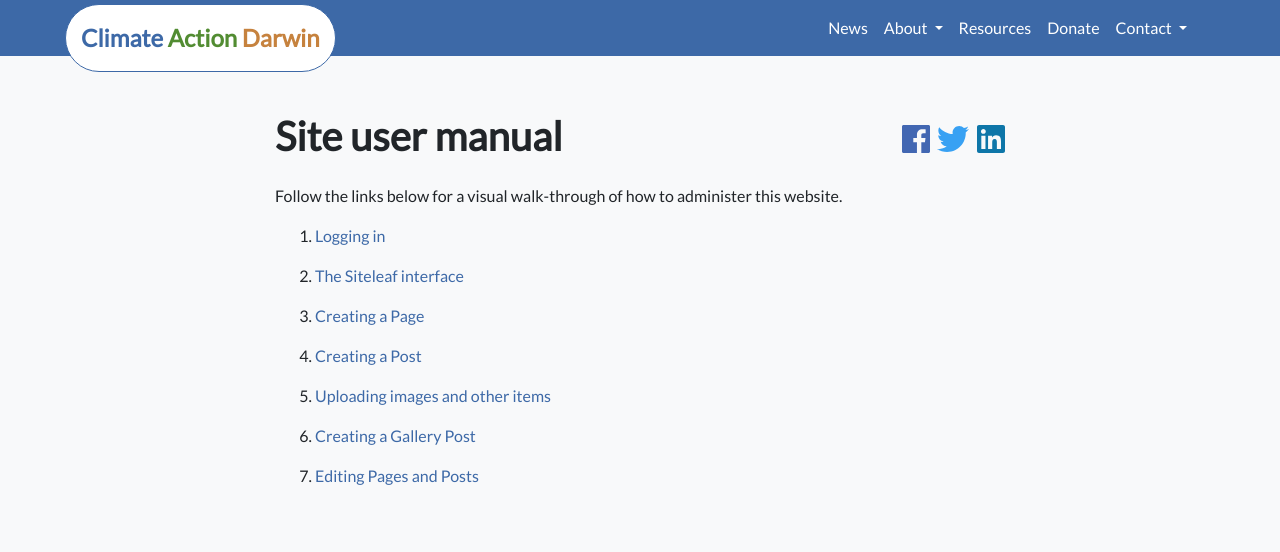
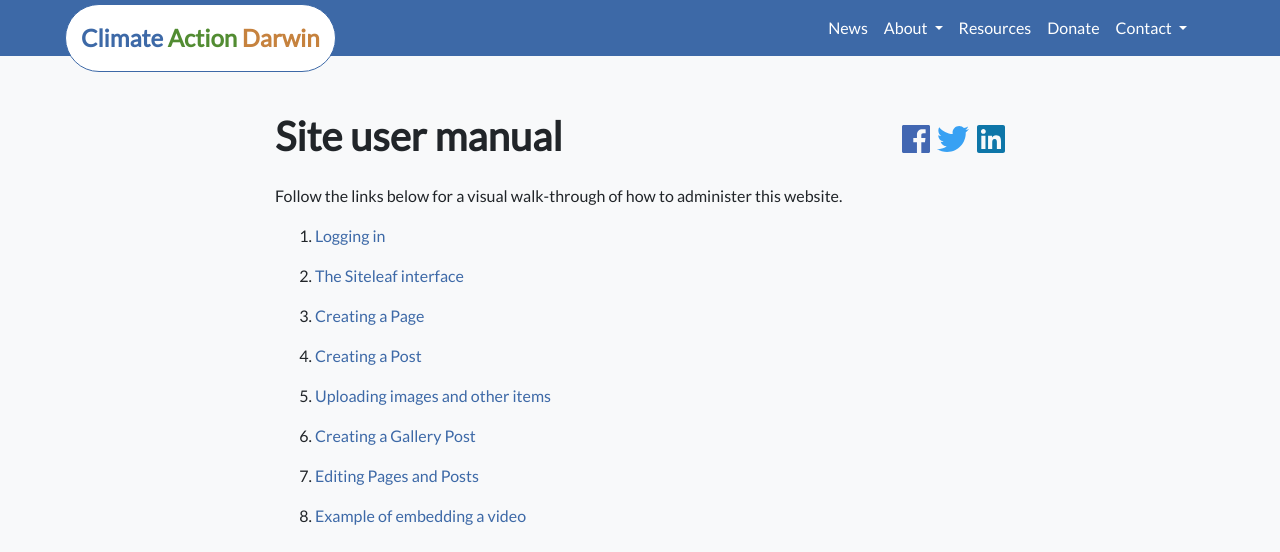
Before and after one commit to superdivest/superdivest.github.io, a Jekyll site: the page built from administration/index.md, in a window 1280 px wide and 1336 px high, cut to the strip 0-552 px from the top of the window. Built offline with Jekyll 4.4.1, drawn with Linux system fonts in a browser that asks for light colours; nearby versions of some CDN libraries.

Commit message:
Updated Index

```diff
--- a/administration/index.md
+++ b/administration/index.md
@@ -19,3 +19,5 @@ Follow the links below for a visual walk-through of how to administer this websi
 6. [Creating a Gallery Post](/creating-a-gallery-post/)
 
 7. [Editing Pages and Posts](/editing-pages-and-posts/)
+
+8. [Example of embedding a video](/video-embed/)
```
